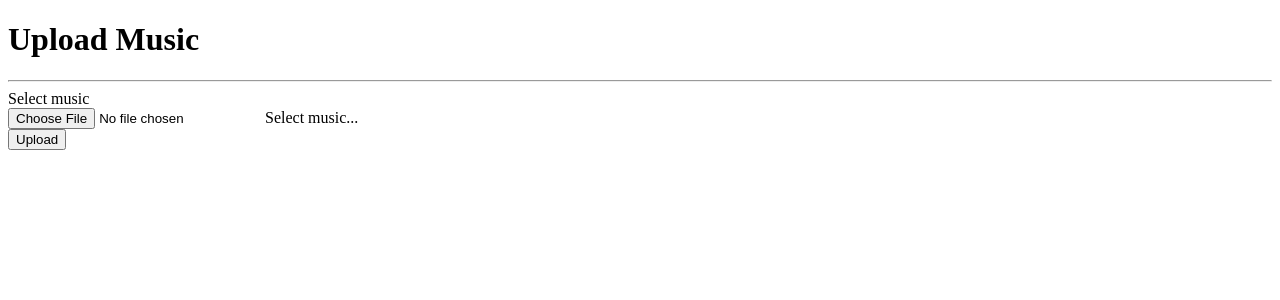
After one commit to kd1889/Internet-Radio-for-Kids, a Flask app: page /upload-music in a window 1280 px wide. The commit adds this page. Shown: the top 300 px of the page. Run offline with Flask 2, Linux system fonts and the light colour scheme.

Commit message:
Updates web app with upload option

```diff
--- a/webui/flask-app.py
+++ b/webui/flask-app.py
@@ -1,5 +1,8 @@
-from flask import Flask, redirect, render_template
+from flask import Flask, request, redirect, render_template
+import os
 
+MUSIC_UPLOAD_PATH = "/home/pi/Desktop/new/Internet-Radio-for-Kids/uploads"
+ALLOWED_MUSIC_EXTENSIONS = ["MP3", "WAV"]
 app = Flask(__name__, static_folder='~/curr_project/Internet-Radio-for-Kids/webui/assets')
 
 
@@ -31,6 +34,35 @@ def control():
 def music():
     return render_template('music.html');
 
+def valid_extension(file_name):
+
+    if "." not in file_name:
+        return False
+
+    ext = file_name.split(".")[-1]
+
+    return ext.upper() in ALLOWED_MUSIC_EXTENSIONS
+
+@app.route("/upload-music", methods=["GET", "POST"])
+def upload_music():
+
+    if request.method == "POST":
+
+        if request.files:
+
+            music = request.files["music"]
+
+            if not valid_extension(music.filename):
+                print("This file type is not allowed")
+                return redirect(request.url)
+
+            music.save(os.path.join(MUSIC_UPLOAD_PATH, music.filename))
+
+            print("music saved")
+
+            return redirect(request.url)
+
+    return render_template('upload_music.html')
 
 if __name__ == "__main__":
     app.run(host='0.0.0.0', port=80, debug=True, threaded=True)
--- a/webui/templates/index.html
+++ b/webui/templates/index.html
@@ -19,6 +19,7 @@
     </div>
     <script src="assets/js/jquery.min.js"></script>
     <script src="assets/bootstrap/js/bootstrap.min.js"></script>
+    <p><a href=upload-music ><button class=grey>Upload music</button></a></p>
 </body>
 
 </html>
--- /dev/null
+++ b/webui/templates/upload_music.html
@@ -0,0 +1,28 @@
+<!DOCTYPE html>
+<html lang="en">
+
+<div class="container">
+  <div class="row">
+    <div class="col">
+
+      <h1>Upload Music</h1>
+      <hr>
+
+      <form action="/upload-music" method="POST" enctype="multipart/form-data">
+
+        <div class="form-group">
+          <label>Select music</label>
+          <div class="custom-file">
+            <input type="file" class="custom-file-input" name="music" id="music">
+            <label class="custom-file-label" for="music">Select music...</label>
+          </div>
+        </div>
+
+        <button type="submit" class="btn btn-primary">Upload</button>
+
+      </form>
+
+    </div>
+  </div>
+</div>
+</html>
```
